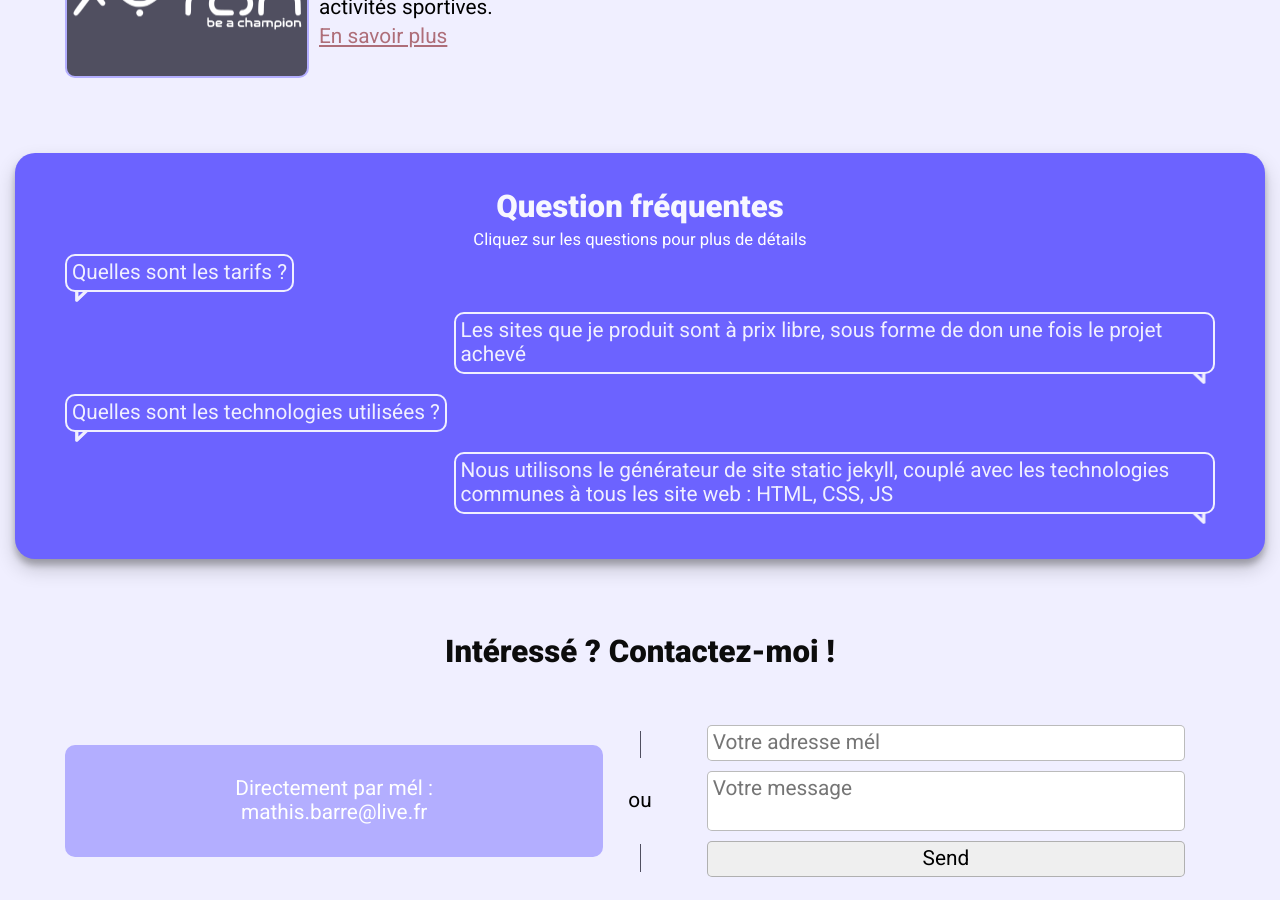
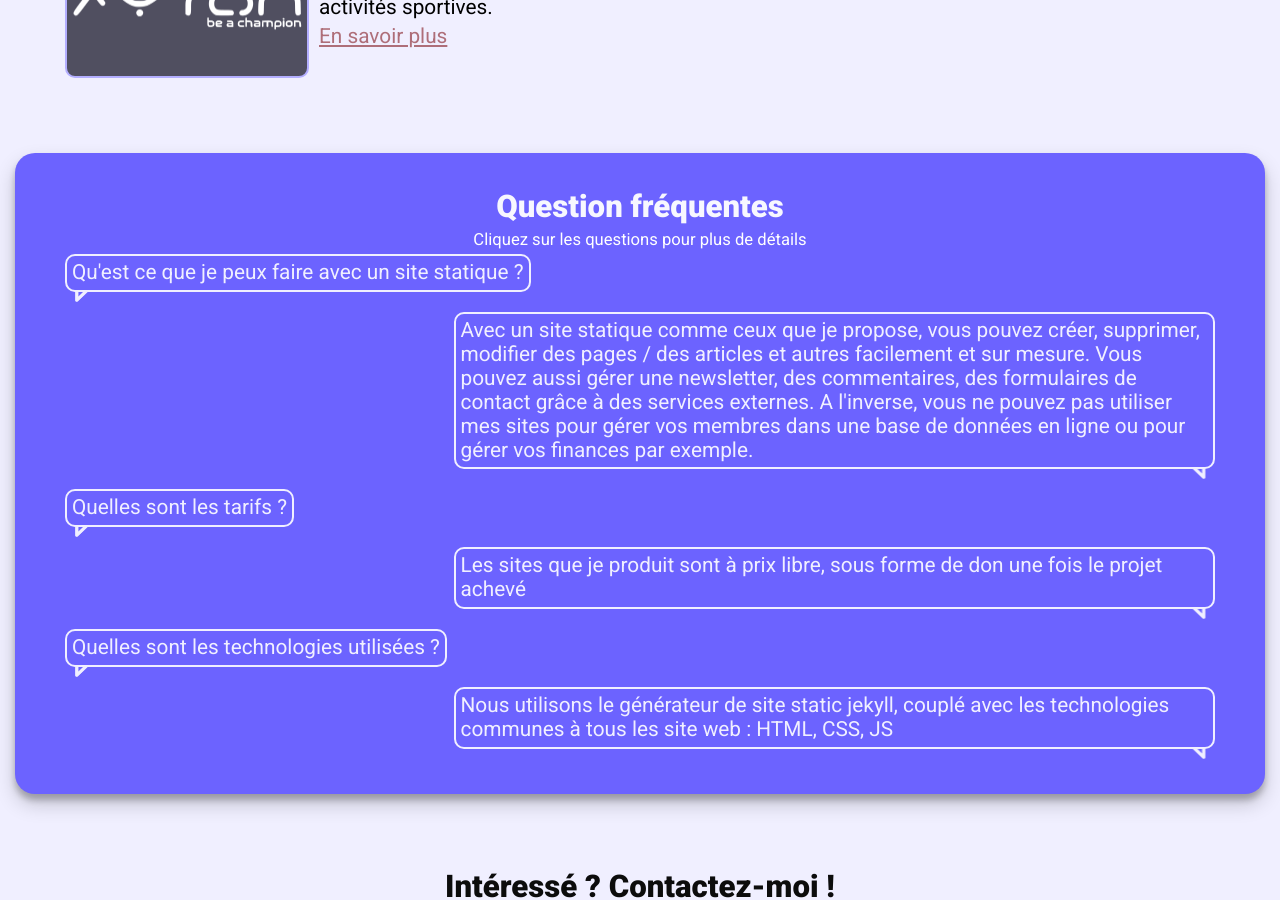
Before and after one commit to MathisBarre/mathis-webartisan, a Jekyll site: the page built from index.html, in a window 1280 px wide and 900 px high, scrolled down 968 px. Built offline with Jekyll 4.4.1, drawn with Linux system fonts in a browser that asks for light colours.

Commit message:
Update from Forestry.io mathis.barre@live.fr updated _data/homepage.json

```diff
--- a/_data/homepage.json
+++ b/_data/homepage.json
@@ -11,6 +11,10 @@
   "question-titre": "Questions fréquentes",
   "questions-reponses": [
     {
+      "question": "Qu'est ce que je peux faire avec un site statique ?",
+      "reponse": "Avec un site statique comme ceux que je propose, vous pouvez créer, supprimer, modifier des pages / des articles et autres facilement et sur mesure. Vous pouvez aussi gérer une newsletter, des commentaires, des formulaires de contact grâce à des services externes. A l'inverse, vous ne pouvez pas utiliser mes sites pour gérer vos membres dans une base de données en ligne ou pour gérer vos finances par exemple."
+    },
+    {
       "question": "Quelles sont les tarifs ?",
       "reponse": "Les sites que je produit sont à prix libre, sous forme de don une fois le projet achevé"
     },
```
